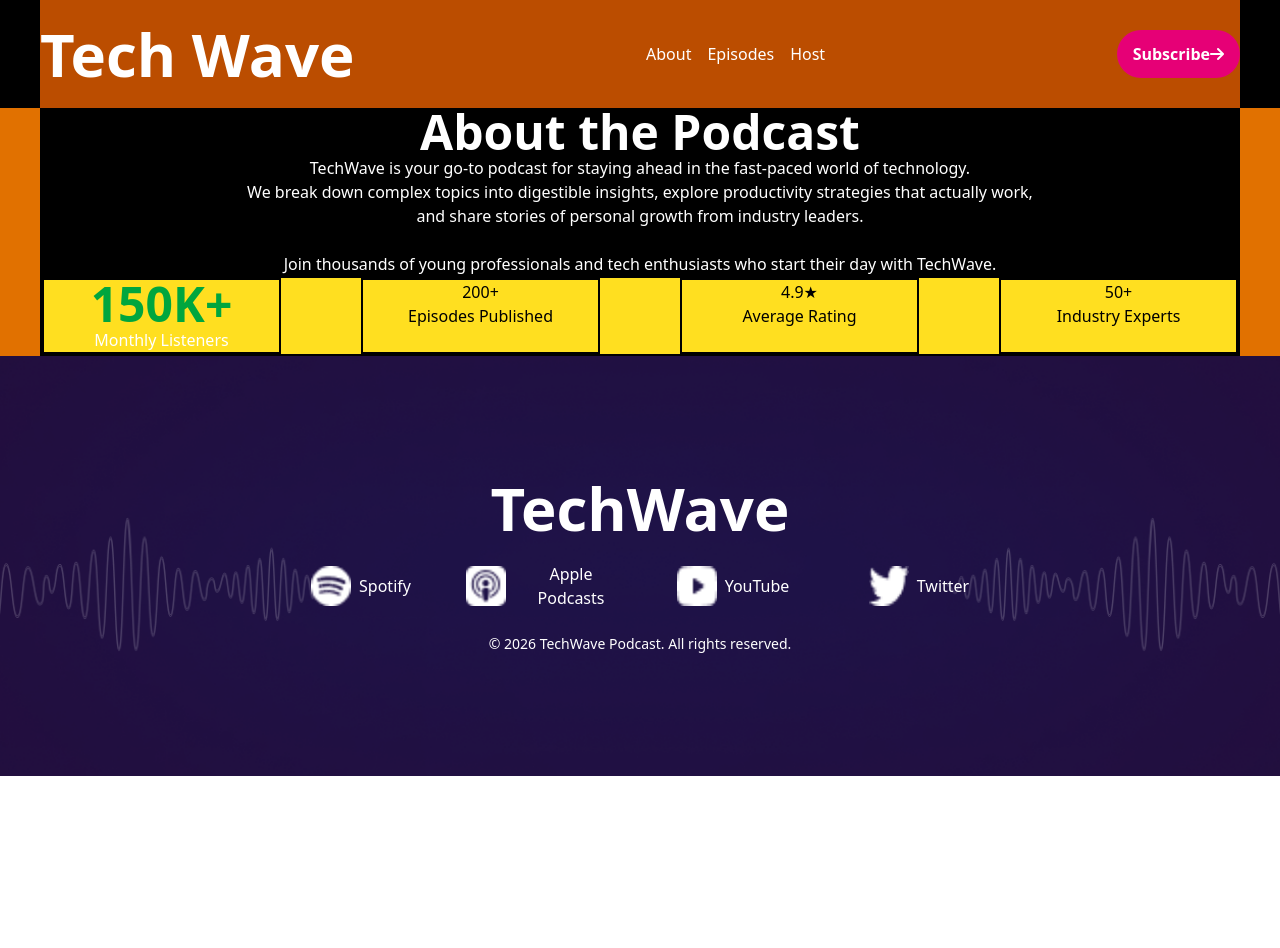
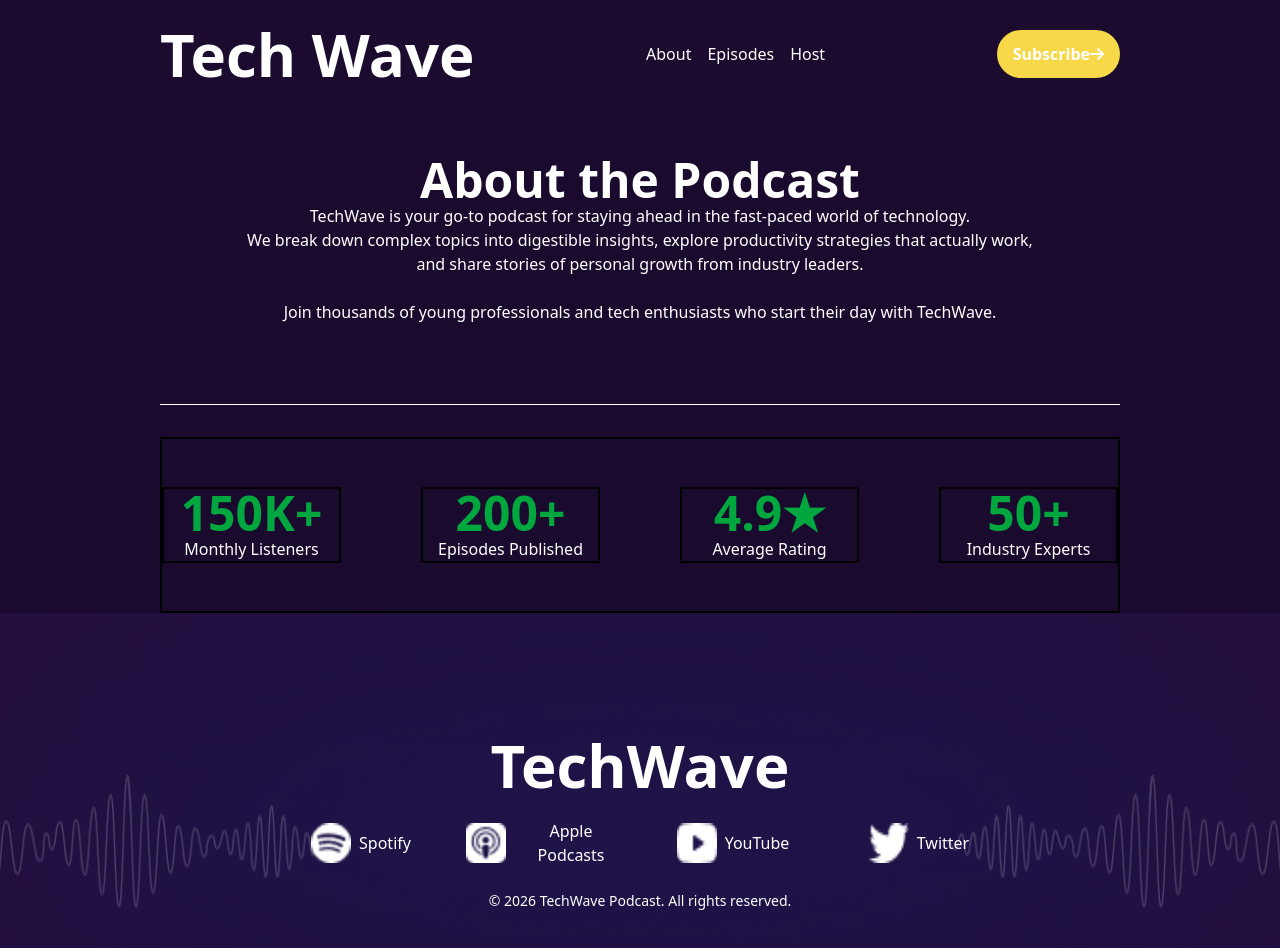
Before and after one commit to MostafizurRahman2488/tech-wave-exercise, a plain HTML site: page index.html in a window 1280 px wide. Before the commit the page ends 800 px from the top, so only its background shows below. Drawn offline with nearby package versions, Linux system fonts and the light colour scheme.

Commit message:
nav footer and prodcust

```diff
--- a/index.html
+++ b/index.html
@@ -10,9 +10,10 @@
     <script src="https://cdn.jsdelivr.net/npm/@tailwindcss/browser@4"></script>
 </head>
 
-<body class="m-0 p-0 box-border">
-    <header class="bg-black">
-        <nav class="flex justify-between items-center max-w-[1200px] w-full m-auto bg-amber-700 py-6">
+<body>
+    <header>
+        <nav class=" max-w-[1600px] m-auto py-6 bg-[#1b0b2f]">
+            <div class="w-3/4 m-auto flex justify-between items-center">
                 <h6 class="text-4xl sm:text-6xl  text-white font-extrabold">Tech Wave</h6>
                 <ul class="hidden sm:flex text-white gap-4">
                     <li>About</li>
@@ -21,19 +22,20 @@
                 </ul>
                 <div class="flex">
                     <button
-                    class="hidden sm:flex  items-center rounded-full border-none  bg-pink-600 py-3 px-4 text-white font-bold ">Subscribe
+                        class="hidden sm:flex  items-center rounded-full border-none  bg-[#f7d848] py-3 px-4 text-white font-bold ">Subscribe
                         <i class="fa-solid fa-arrow-right"></i></button>
                     <div class="flex sm:hidden w-10 h-10 bg-black">
                         <img class="w-full" src="./assets/hamburger-menu.png" alt="">
                     </div>
                 </div>
+            </div>
         </nav>
     </header>
     <main>
-        <section class="bg-amber-600">
-            <div class="max-w-[1200px] m-auto bg-black text-center">
+        <section class="bg-[#1a0b2e] m-auto max-w-[1600px]">
+            <div class="text-center w-full sm:w-3/4 py-12 m-auto">
                 <h3 class="text-white font-bold text-3xl sm:text-5xl">About the Podcast</h3>
-                <p class="text-white">TechWave is your go-to podcast for staying ahead in the fast-paced world of
+                <p class="text-white text-sm sm:text-base">TechWave is your go-to podcast for staying ahead in the fast-paced world of
                     technology. <br>
                     We break down complex topics into digestible insights, explore productivity strategies that actually
                     work, <br>
@@ -43,27 +45,30 @@
                     Join thousands of young professionals and tech enthusiasts who start their day with TechWave.
                 </p>
             </div>
-            <div class="max-w-[1200px] m-auto grid grid-cols-2 sm:grid-cols-4 gap-10 sm:gap-20 bg-yellow-300 border-2">
+            <div class="py-8 w-3/4 text-white m-auto">
+                <hr>
+            </div>
+            <div class="w-3/4 m-auto grid grid-cols-2 sm:grid-cols-4 gap-10 sm:gap-20 border-2 py-12">
                 <div class="border-2 text-center">
-                    <h3 class="text-green-600 font-black text-5xl">150K+</h3>
-                    <p class="text-white">Monthly Listeners</p>
+                    <h3 class="text-green-600 font-black text-4xl sm:text-5xl">150K+</h3>
+                    <p class="text-white text-sm sm:text-base">Monthly Listeners</p>
                 </div>
                 <div class="border-2 text-center">
-                    <h3>200+</h3>
-                    <p>Episodes Published</p>
+                    <h3 class="text-green-600 font-black text-4xl sm:text-5xl">200+</h3>
+                    <p class="text-white text-sm sm:text-base">Episodes Published</p>
                 </div>
                 <div class="border-2 text-center">
-                    <h3>4.9★</h3>
-                    <p>Average Rating</p>
+                    <h3 class="text-green-600 font-black text-4xl sm:text-5xl">4.9★</h3>
+                    <p class="text-white text-sm sm:text-base">Average Rating</p>
                 </div>
                 <div class="border-2 text-center">
-                    <h3>50+</h3>
-                    <p>Industry Experts</p>
+                    <h3 class="text-green-600 font-black text-4xl sm:text-5xl">50+</h3>
+                    <p class="text-white text-sm sm:text-base">Industry Experts</p>
                 </div>
             </div>
         </section>
     </main>
-    <footer class="max-w-[1600px] m-auto bg-[#211043]">
+    <footer class="sm:max-w-[1600px] m-auto bg-[#211043]">
         <div class="w-full
            min-h-[260px] sm:min-h-[360px] lg:min-h-[420px]
            bg-[url('./assets/footer-bg.png')]
```
Lines whose indentation alone changed are shown as unchanged.
